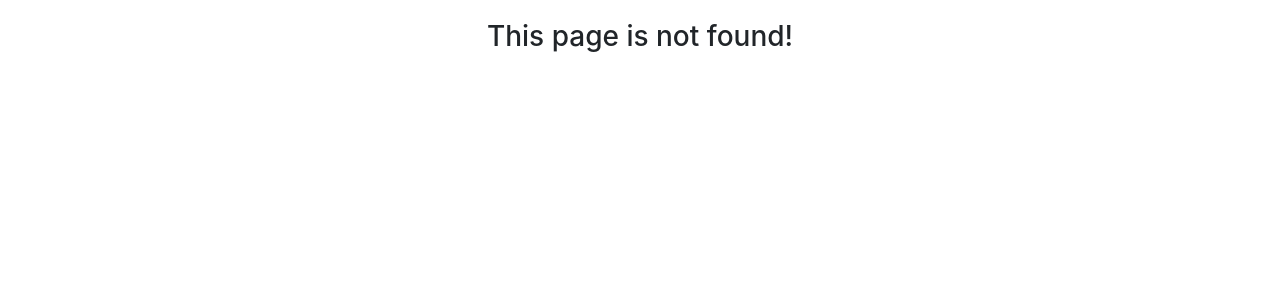
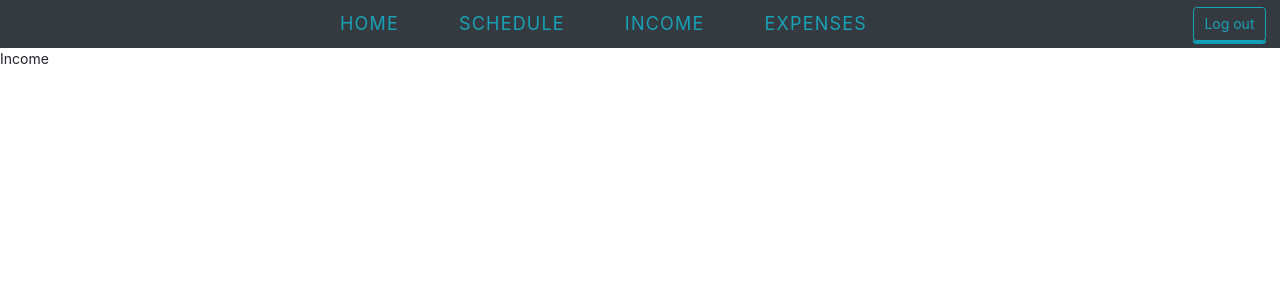
Before and after one commit to vovantais/frontend__apps, a React (Create React App) app: page /income in a window 1280 px wide. Before the commit this address had no page. Shown: the top 300 px of the page. Built offline with nearby package versions, Linux system fonts and the light colour scheme.

Commit message:
feat: add new components and routers

```diff
--- /dev/null
+++ b/src/Components/ExpensesPage.js
@@ -0,0 +1,11 @@
+import React from 'react'
+
+function ExpensesPage() {
+	return (
+		<div>
+			Expenses
+		</div>
+	)
+}
+
+export default ExpensesPage
--- a/src/Layouts/HomePage.js
+++ b/src/Components/HomePage.js
@@ -2,9 +2,9 @@ import React from 'react';
 
 function HomePage() {
 	return (
-		<div>
-			Home
-		</div>
+		<>
+			HomePage
+		</>
 	)
 }
 
--- /dev/null
+++ b/src/Components/IncomePage.js
@@ -0,0 +1,11 @@
+import React from 'react'
+
+function IncomePage() {
+	return (
+		<div>
+			Income
+		</div>
+	)
+}
+
+export default IncomePage
--- a/src/Components/LogInForm.js
+++ b/src/Components/LogInForm.js
@@ -18,10 +18,11 @@ const Section = styled.section`
    justify-content: center;
    overflow: auto;
    position: fixed;
-   top: 0;
+   top: 0px;
    left: 0;
    right: 0;
 	bottom: 0;
+	margin:20px 0px 0px 0px ;
 	padding: 0px 10px 0px 10px;
 	color:white;
 	letter-spacing: 0.8px;
@@ -71,7 +72,7 @@ function LogInForm() {
 								onChange={handleChangeInfo} value={UserInfo.password} />
 						</Form.Group>
 						<div className='text-center'>
-							<Button variant='primary' type='submit' name='btnlogin'
+							<Button variant='info' className='btn-active' type='submit' name='btnlogin'
 								onClick={handleLogIn}
 								style={{ width: 120 }} disabled={isCheckAuth} >Log In</Button>
 						</div>
--- /dev/null
+++ b/src/Components/SchedulepPage.js
@@ -0,0 +1,11 @@
+import React from 'react'
+
+function SchedulepPage() {
+	return (
+		<div>
+			Schedule
+		</div>
+	)
+}
+
+export default SchedulepPage
--- a/src/Components/SiginForm.js
+++ b/src/Components/SiginForm.js
@@ -21,6 +21,7 @@ const Section = styled.section`
    left: 0;
    right: 0;
 	bottom: 0;
+	margin:20px 0px 0px 0px ;
 	padding: 0px 10px 0px 10px;
 	color:white;
 	letter-spacing: 0.8px;
@@ -94,7 +95,7 @@ function SigInForm() {
 								onChange={handleChangeInfo} value={UserInfo.email} />
 						</Form.Group>
 						<div><h6 style={{ color: 'red' }}>{UserInfo.passwordError}</h6></div>
-						<Form.Group controlId="formBasicPassword">
+						<Form.Group controlId="formBasicPassword" className={validate ? 'isdone' : 'pending'}>
 							<Form.Label><i className="fas fa-lock"></i>Enter your password</Form.Label>
 							<Form.Control type="password" name='password' placeholder="Enter password"
 								onChange={handleChangeInfo} value={UserInfo.password} />
@@ -103,12 +104,14 @@ function SigInForm() {
 						<Form.Group controlId="formBasicConfirmPassword">
 							<Form.Label><i className="fas fa-lock"></i>Confirm your password</Form.Label>
 							<Form.Control type="password" name='confirmPassword' placeholder="Confirm password"
-								onChange={handleChangeInfo} value={UserInfo.confirmPassword} />
+								onChange={handleChangeInfo} value={UserInfo.confirmPassword} className='validate' />
 						</Form.Group>
 						<div className="text-center" >
-							<Button variant='primary' type='submit' name='btnSignIn' style={{ width: 120, marginRight: 40 }}
+							<Button variant="info" className='btn-active' type='submit' name='btnSignIn'
+								style={{ width: 120, marginRight: 40 }}
 								disabled={isCheckAuth}>Send data</Button>
-							<Button variant='primary' type='submit' name='btnVerify' style={{ width: 120, }} onClick={handleShowModal}
+							<Button variant="info" className='btn-active' type='submit' name='btnVerify'
+								style={{ width: 120, }} onClick={handleShowModal}
 								disabled={isCheckAuth}>
 								Verify email</Button>
 						</div>
--- a/src/Components/VerifyUser.js
+++ b/src/Components/VerifyUser.js
@@ -45,7 +45,7 @@ function VerifyUser(modal) {
 							onChange={handleChangeUserInfo} />
 					</Form.Group>
 					<div className="text-center" >
-						<Button variant='primary' type='submit' name='btnAccessKey' disabled={isCheckVerify}
+						<Button variant="info" className='btn-active' type='submit' name='btnAccessKey' disabled={isCheckVerify}
 							style={{ width: 120 }} onClick={handleVarify}>Send key</Button>
 					</div>
 				</Form>
--- /dev/null
+++ b/src/Layouts/NavbarCommon.js
@@ -0,0 +1,26 @@
+import React from 'react'
+import { Navbar, Nav, Button } from 'react-bootstrap';
+import { NavLink, useHistory } from "react-router-dom";
+
+function NavbarCommon() {
+	const history = useHistory();
+	const handeleClick = (e) => {
+		e.preventDefault();
+		history.push("/");
+	}
+	return (
+		<>
+			<Navbar sticky="top" bg="dark" variant="dark">
+				<Nav className="m-auto" id="navbarTogglerDemo03">
+					<NavLink className='nav-links' to="/homepage">Home</NavLink>
+					<NavLink className='nav-links' to="/schedule">Schedule</NavLink>
+					<NavLink className='nav-links' to="/income">Income</NavLink>
+					<NavLink className='nav-links' to="/expenses">Expenses</NavLink>
+				</Nav>
+				<Button variant="outline-info" className='btn-log-Out' onClick={handeleClick}>Log out</Button>
+			</Navbar>
+		</>
+	)
+}
+
+export default NavbarCommon;
--- a/src/Wrapper/Wrapper.js
+++ b/src/Wrapper/Wrapper.js
@@ -9,11 +9,15 @@ import 'react-toastify/dist/ReactToastify.css';
 import { useDispatch, useSelector } from 'react-redux';
 import { CloseMessage } from '../Redux/action-creators';
 import LogInForm from '../Components/LogInForm';
-import HomePage from '../Layouts/HomePage';
+import HomePage from '../Components/HomePage';
 import SigInForm from '../Components/SiginForm';
 import AuthPage from '../Layouts/AuthPage';
 import NotFoundPage from '../Layouts/NotFoundPage';
 import NavAuth from '../Layouts/NavAuth';
+import SchedulepPage from '../Components/SchedulepPage';
+import IncomePage from '../Components/IncomePage';
+import ExpensesPage from '../Components/ExpensesPage';
+import NavbarCommon from '../Layouts/NavbarCommon';
 
 function Wrapper() {
 	const { text, success } = useSelector(({ message }) => message);
@@ -36,6 +40,9 @@ function Wrapper() {
 				pauseOnHover
 			/>
 			<Router>
+				{/* // todo remove duplicate routes  */}
+				{/* <NavbarCommon /> */}
+				{/* <NavAuth /> */}
 				<Switch>
 					<Route exact path='/'>
 						<NavAuth />
@@ -50,7 +57,20 @@ function Wrapper() {
 						<SigInForm />
 					</Route>
 					<Route exact path='/homepage'>
+						<NavbarCommon />
 						<HomePage />
+					</Route>
+					<Route exact path='/schedule'>
+						<NavbarCommon />
+						<SchedulepPage />
+					</Route>
+					<Route exact path='/income'>
+						<NavbarCommon />
+						<IncomePage />
+					</Route>
+					<Route exact path='/expenses'>
+						<NavbarCommon />
+						<ExpensesPage />
 					</Route>
 					<Route>
 						<NotFoundPage path='*' />
--- a/src/styles.css
+++ b/src/styles.css
@@ -201,14 +201,50 @@ h6 {
 	letter-spacing: 1.2px;
 	display: flex;
 	opacity: 0.8;
-	transition: 0.3s linear 0.1s;
+	transition: 0.4s linear 0.1s;
 	z-index: 10;
+	text-transform: uppercase;
 }
 .links:hover {
 	color: gold;
 	opacity: 1;
 }
-
+.nav-links {
+	display: flex;
+	margin: 0px 30px 0px 30px;
+	letter-spacing: 1.2px;
+	font-size: 18px;
+	color: #17a2b8;
+	transition: 0.4s linear 0.1s;
+	text-transform: uppercase;
+}
+.nav-links:hover {
+	color: wheat;
+}
+.btn-active {
+	box-shadow: 0 4px 0 #0c7080;
+	position: relative;
+	top: 0;
+}
+.btn-active:active {
+	top: 3px;
+	box-shadow: 0 2px 0 #109db3;
+}
+.btn-log-Out {
+	box-shadow: 0 3px 0 #109db3;
+	position: relative;
+	top: 0;
+}
+.btn-log-Out:active {
+	top: 3px;
+	box-shadow: 0 2px 0 #109db3;
+}
+@media (max-width: 768px) {
+	.nav-links {
+		margin: 0px 10px 0px 10px;
+		font-size: 16px;
+	}
+}
 @media (max-width: 450px) {
 	.links {
 		margin: 0px 10px 0px 10px;
```
